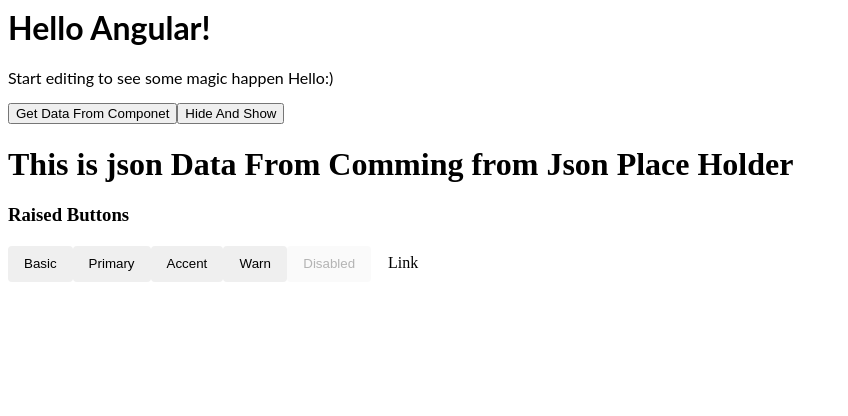
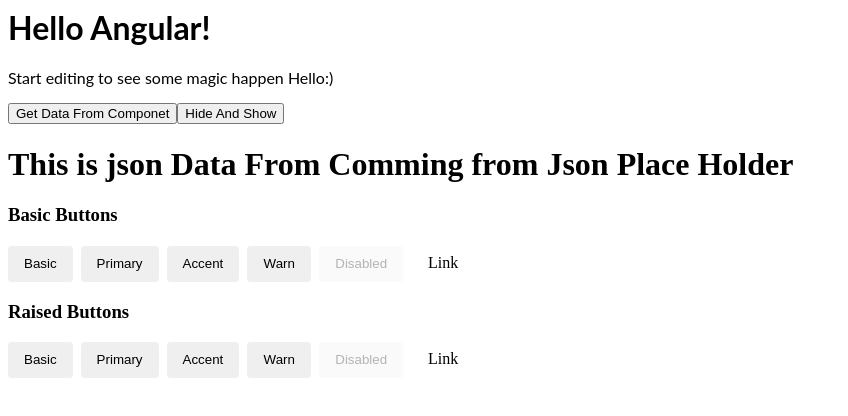
Before and after one commit to GhouseJohn/Angular-With-Material, an Angular app: page / in a window 1280 px wide. Shown: the top 416 px of the page, without its empty margins (0-848 px from the left). Built offline with nearby package versions, Linux system fonts and the light colour scheme; no server answers.

Commit message:
3 files modified, 1 added

```diff
--- a/src/app/app.component.css
+++ b/src/app/app.component.css
@@ -1,3 +1,8 @@
 p {
   font-family: Lato;
 }
+
+.example-button-row button,
+.example-button-row a {
+  margin-right: 8px;
+}
--- a/src/app/app.component.html
+++ b/src/app/app.component.html
@@ -50,6 +50,16 @@
 </table> -->
 
 
+<h3>Basic Buttons</h3>
+<div class="example-button-row">
+  <button mat-button>Basic</button>
+  <button mat-button color="primary">Primary</button>
+  <button mat-button color="accent">Accent</button>
+  <button mat-button color="warn">Warn</button>
+  <button mat-button disabled>Disabled</button>
+  <a mat-button routerLink=".">Link</a>
+</div>
+
 <h3>Raised Buttons</h3>
 <div class="example-button-row">
   <button mat-raised-button>Basic</button>
--- a/src/app/app.module.ts
+++ b/src/app/app.module.ts
@@ -5,9 +5,10 @@ import { HttpClientModule} from "@angular/common/http";
 import { AppComponent } from './app.component';
 import { HelloComponent } from './hello.component';
 import {MatButtonModule} from '@angular/material/button';
+import { MatSliderModule } from '@angular/material/slider';
 
 @NgModule({
-  imports:      [ BrowserModule, FormsModule,HttpClientModule ,MatButtonModule],
+  imports:      [ BrowserModule, FormsModule,HttpClientModule ,MatButtonModule,MatSliderModule],
   declarations: [ AppComponent, HelloComponent ],
   bootstrap:    [ AppComponent ]
 })
```
Also changed, not shown: src/app/material-module.ts (added, +90 -0 lines).
